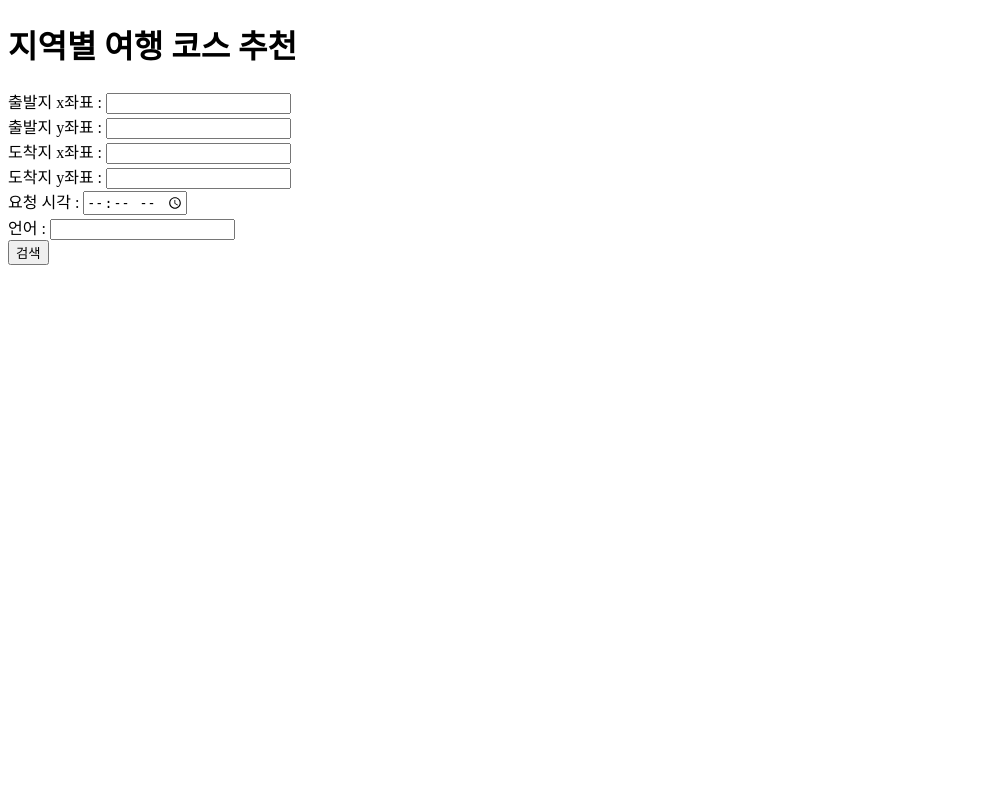
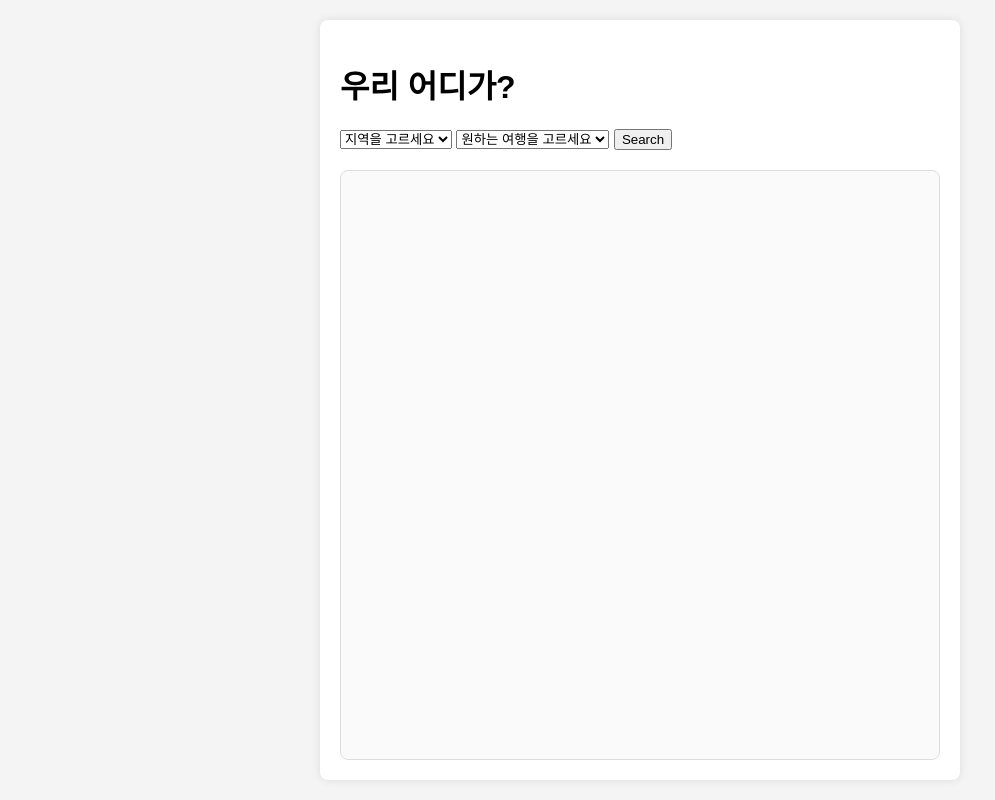
Before and after one commit to white4nuu/-, a FastAPI app: page / in a window 1280 px wide. Shown: the whole page, without its empty margins (0-995 px from the left). Run offline with FastAPI, Linux system fonts and the light colour scheme.

Commit message:
final
final

```diff
--- a/main.py
+++ b/main.py
@@ -1,57 +1,116 @@
-from fastapi import FastAPI, HTTPException
-from fastapi.responses import FileResponse
-from fastapi.staticfiles import StaticFiles
-from typing import Optional
+from fastapi import FastAPI, Query, Request
+from fastapi.responses import JSONResponse
+from fastapi.templating import Jinja2Templates
 import requests
 
 app = FastAPI()
 
-app.mount("/templates", StaticFiles(directory="templates"), name="templates")
+API_KEY = 'kzTCAvwcHnQy6ROEtwBwKCF2Kei61DUeLQe9OqqnzrE0FZiqIfIR6gvMX9UOwDtMMvaSGfZ3gDGc8lwBUabyIQ=='  # 데이터.go.kr에서 발급받은 API 키를 입력하세요
 
-KEY = "x6o2i4Y68c81u2i6el5F37V2xc6cpQbo58EWWgZi"
-URL = "https://apis.openapi.sk.com/transit/routes"
-HEADERS = {"appKey": KEY}
+templates = Jinja2Templates(directory="templates")
+
+AREA_CODES = {
+    "서울": 1,
+    "부산": 6,
+    "대구": 4,
+    "인천": 2,
+    "광주": 5,
+    "대전": 3,
+    "울산": 7,
+    "세종": 8,
+    "경기": 31,
+    "강원": 32,
+    "충북": 33,
+    "충남": 34,
+    "경북": 35,
+    "경남": 36,
+    "전북": 37,
+    "전남": 38,
+    "제주": 39
+}
+
+
+COURSE_CODE = {
+    "가족코스": "C0112",
+    "나홀로코스": "C0113",
+    "힐링코스": "C0114",
+    "도보코스": "C0115",
+    "캠핑코스": "C0116",
+    "맛코스": "C0117"
+}
+
+def get_area_name_from_code(area_code: int) -> str:
+    for name, code in AREA_CODES.items():
+        if code == area_code:
+            return name
+    return ""
 
 @app.get("/")
-def root():
-    return FileResponse("templates/index.html")
+async def read_root(request: Request):
+    return templates.TemplateResponse("index.html", {"request": request})
 
-@app.get("/search")
-def search_transit_routes(startX: float, startY: float, endX: float, endY: float, reqDttm: Optional[str] = None, locale: str = "ko"):
-    """
-    대중교통 경로를 조회합니다.
-    """
-    params = {
-        "startX": startX,
-        "startY": startY,
-        "endX": endX,
-        "endY": endY,
-        "reqDttm": reqDttm,
-        "locale": locale
-    }
+@app.get("/tourism-info")
+async def get_tourism_info(
+    areaCode: int = Query(..., description="지역코드"),
+    contentTypeId: int = Query(None, description="관광타입 ID"),
+    cat1: str = Query(None, description="대분류코드"),
+    cat2: str = Query(None, description="중분류코드"),
+    cat3: str = Query(None, description="소분류코드")
+):
+    numeric_area_code = get_area_name_from_code(areaCode)
+    if not numeric_area_code:
+        return JSONResponse(status_code=400, content={"error": "올바르지 않은 지역 이름입니다."})
+    url = (
+        f"http://apis.data.go.kr/B551011/KorService1/areaBasedList1"
+        f"?serviceKey={API_KEY}&pageNo=1&numOfRows=10&MobileApp=AppTest"
+        f"&MobileOS=ETC&arrange=A&_type=json&listYN=Y"
+        f"&areaCode={areaCode}"
+        f"&contentTypeId=25"
+        f"&cat1=C01"
+    )
 
-    response = requests.get(URL, headers=HEADERS, params=params).text
+    if cat2:
+        url += f"&cat2={cat2}"
 
-    if response.status_code != 200:
-        raise HTTPException(status_code=500, detail="API 요청에 실패했습니다.")
-
+    response = requests.get(url)
     data = response.json()
 
+    if response.status_code != 200 or 'response' not in data:
+        return JSONResponse(status_code=500, content={"error": "Failed to fetch data"})
 
-    if "itineraries" not in data or not data["itineraries"]:
-        raise HTTPException(status_code=404, detail="경로 데이터를 찾을 수 없습니다.")
+    return data
 
-    itinerary = data["itineraries"][0]
+"""
+def get_area_code_from_name(area_name: str) -> int:
+    if area_name in AREA_CODES:
+        return AREA_CODES[area_name]
+    else:
+        raise HTTPException(status_code=400, detail="Invalid area name")
+"""
+@app.get("/tourism-info")
+async def get_tourism_info(
+    areaCode: str = Query(..., description="지역코드"),
+    contentTypeId: int = Query(None, description="관광타입 ID"),
+    cat1: str = Query(None, description="대분류코드"),
+    cat2: str = Query(None, description="중분류코드"),
+    cat3: str = Query(None, description="소분류코드")
+):
+    try:
+        numeric_area_code = int(areaCode)
+    except ValueError:
+        numeric_area_code = get_area_code_from_name(areaCode)
 
-    return {
-        "totalTime": itinerary["totalTime"],
-        "transferCount": itinerary["transferCount"],
-        "totalWalkDistance": itinerary["totalWalkDistance"],
-        "totalDistance": itinerary["totalDistance"],
-        "totalFare": itinerary["fare"]["regular"]["totalFare"],
-        "legs": itinerary["legs"]
-    }
 
-if __name__ == "__main__":
+    if cat2:
+        url += f"&cat2={cat2}"
+
+    response = requests.get(url)
+    data = response.json()
+    # Here you would proceed with using numeric_area_code for further logic
+
+    return data
+
+
+if __name__ == '__main__':
     import uvicorn
     uvicorn.run(app, host="0.0.0.0", port=8000)
--- a/templates/index.html
+++ b/templates/index.html
@@ -1,18 +1,124 @@
 <!DOCTYPE html>
-<html>
+<html lang="en">
 <head>
-    <title>여행 코스 추천</title>
+    <meta charset="UTF-8">
+    <meta name="viewport" content="width=device-width, initial-scale=1.0">
+    <title>우리 어디가?</title>
+    <style>
+        body {
+            font-family: Arial, sans-serif;
+            background-color: #f4f4f4;
+            display: flex;
+            justify-content: center;
+            align-items: center;
+            height: 100vh;
+            margin: 0;
+        }
+        .container {
+            background: #fff;
+            padding: 20px;
+            border-radius: 8px;
+            box-shadow: 0 0 10px rgba(0,0,0,0.1);
+            width: 80%;
+            max-width: 600px;
+            display: flex;
+            flex-direction: column;
+            height: 90vh;
+        }
+        .form-container {
+            flex-shrink: 0;
+        }
+        #result {
+            margin-top: 20px;
+            flex-grow: 1;
+            overflow-y: auto;
+            border: 1px solid #ddd;
+            padding: 10px;
+            border-radius: 8px;
+            background: #fafafa;
+        }
+        .item {
+            margin-bottom: 20px;
+        }
+        .item h3 {
+            margin: 0;
+            font-size: 1.2em;
+            color: #333;
+        }
+        .item p {
+            margin: 5px 0;
+            color: #666;
+        }
+    </style>
 </head>
 <body>
-    <h1>지역별 여행 코스 추천</h1>
-    <form action="/search" method="post">
-       <div>출발지 x좌표 : <input type="text" name="startX"></div>
-       <div>출발지 y좌표 : <input type="text" name="startY"></div>
-       <div>도착지 x좌표 : <input type="text" name="endX"></div>
-       <div>도착지 y좌표 : <input type="text" name="endY"></div>
-       <div>요청 시각 : <input type="time" name="reqDttm"></div>
-       <div>언어 : <input type="text" name="locale"></div>
-        <input type="submit" value="검색">
-    </form>
+    <div class="container">
+        <div class="form-container">
+            <h1>우리 어디가?</h1>
+            <select id="areaCode">
+                <option value="">지역을 고르세요</option>
+                <option value="1">서울</option>
+                <option value="6">부산</option>
+                <option value="4">대구</option>
+                <option value="2">인천</option>
+                <option value="5">광주</option>
+                <option value="3">대전</option>
+                <option value="7">울산</option>
+                <option value="8">세종</option>
+                <option value="31">경기</option>
+                <option value="32">강원</option>
+                <option value="33">충북</option>
+                <option value="34">충남</option>
+                <option value="35">경북</option>
+                <option value="36">경남</option>
+                <option value="37">전북</option>
+                <option value="38">전남</option>
+                <option value="39">제주</option>
+            </select>
+            <select id="courseCode">
+                <option value="">원하는 여행을 고르세요</option>
+                <option value="C0112">가족여행</option>
+                <option value="C0113">나홀로여행</option>
+                <option value="C0114">힐링여행</option>
+                <option value="C0115">도보여행</option>
+                <option value="C0116">캠핑여행</option>
+                <option value="C0117">맛집탐방</option>
+            </select>
+            <button onclick="fetchTourismInfo()">Search</button>
+        </div>
+        <div id="result"></div>
+    </div>
+    <script>
+        async function fetchTourismInfo() {
+            const areaCode = document.getElementById('areaCode').value;
+            const courseCode = document.getElementById('courseCode').value;
+            const resultDiv = document.getElementById('result');
+
+            if (!areaCode || !courseCode) {
+                resultDiv.innerHTML = '<p>Please enter both area and course.</p>';
+                return;
+            }
+
+            const params = new URLSearchParams({ areaCode, cat2: courseCode });
+
+            try {
+                const response = await fetch(`/tourism-info?${params.toString()}`);
+                const data = await response.json();
+
+                if (data.error) {
+                    resultDiv.innerHTML = `<p>${data.error}</p>`;
+                } else {
+                    resultDiv.innerHTML = `<h2>Tourism Info for area code ${areaCode} and course ${courseCode}</h2>`;
+                    const items = data.response.body.items.item;
+                    resultDiv.innerHTML += '';  // Clear previous results
+                    items.forEach(item => {
+                        resultDiv.innerHTML += `<div class="item"><h3>${item.title}</h3><p>${item.addr1}</p><p>${item.overview}</p></div>`;
+                    });
+                }
+            } catch (error) {
+                resultDiv.innerHTML = `<p>An error occurred while fetching tourism info.</p>`;
+            }
+        }
+    </script>
 </body>
 </html>
```
Also changed, not shown: templates/result.html (deleted, +0 -12 lines).
